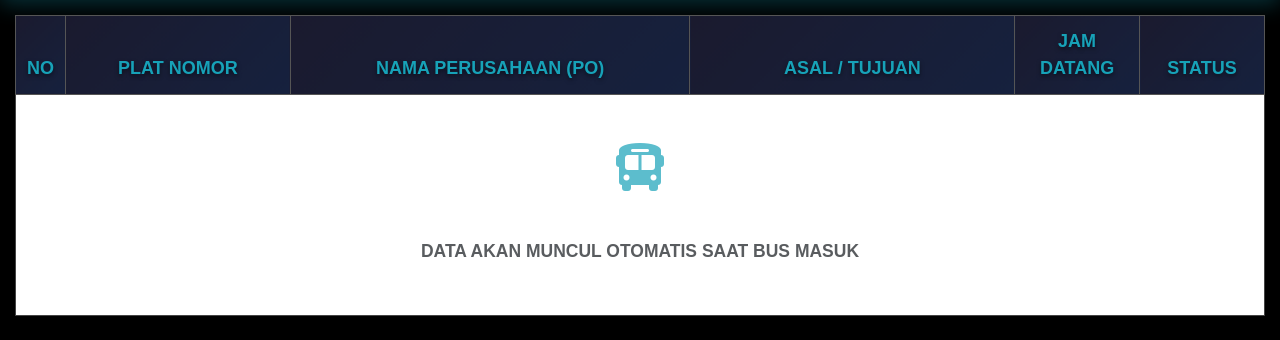
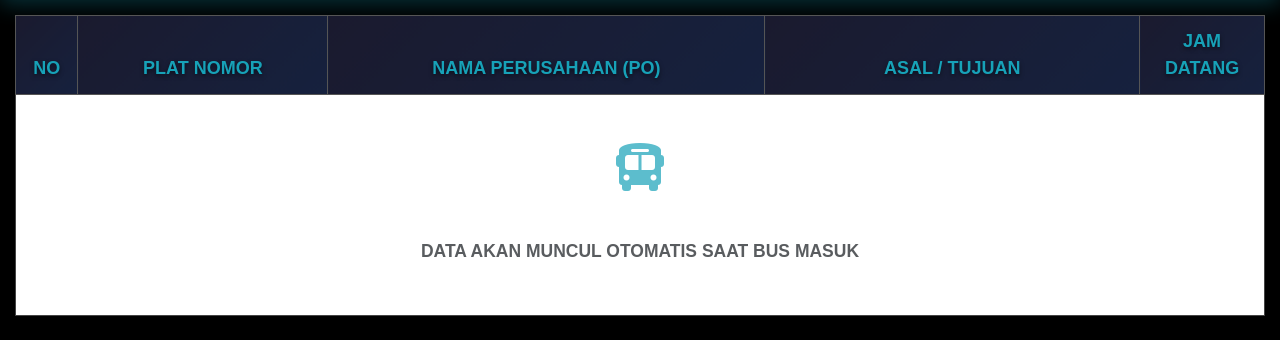
Before and after one commit to yosephhasugian/suara, a CodeIgniter app: page /database/bus_monitor/tv_kedatangan in a window 1280 px wide. Shown: the part 87-427 px from the top of the page. Run offline with CodeIgniter, Linux system fonts and the light colour scheme; a user stored in the database is signed in; data comes from the database, SQL or seed files in the repository; data that the repository does not hold is empty; some libraries are stand-ins or nearby versions.

Commit message:
Remove STATUS column from tv_keberangkatan and tv_kedatangan monitor views

```diff
--- a/application/views/bus_monitor/tv_kedatangan.php
+++ b/application/views/bus_monitor/tv_kedatangan.php
@@ -321,12 +321,11 @@
         <table class="table table-sm">
             <thead>
                 <tr>
-                    <th width="4%">NO</th>
-                    <th width="18%">PLAT NOMOR</th>
-                    <th width="32%">NAMA PERUSAHAAN (PO)</th>
-                    <th width="26%">ASAL / TUJUAN</th>
+                    <th width="5%">NO</th>
+                    <th width="20%">PLAT NOMOR</th>
+                    <th width="35%">NAMA PERUSAHAAN (PO)</th>
+                    <th width="30%">ASAL / TUJUAN</th>
                     <th width="10%">JAM DATANG</th>
-                    <th width="10%">STATUS</th>
                 </tr>
             </thead>
             <tbody id="tvTable" class="text-center">
@@ -402,7 +401,7 @@ function loadTV() {
 
         if (!res || res.length === 0) {
             html = `<tr>
-                <td colspan="6">
+                <td colspan="5">
                     <div class="empty-state">
                         <i class="fas fa-bus"></i>
                         <p>TIDAK ADA BUS YANG BARU TIBA</p>
@@ -422,7 +421,6 @@ function loadTV() {
                         <td class="text-start ps-4 po-name">${b.nama_po || '-'}</td>
                         <td class="tujuan text-start ps-4">${b.tujuan || 'Belum ditentukan'}</td>
                         <td class="waktu">${jam}</td>
-                        <td><div class="status-badge ${BADGE_CLASS}">${STATUS_TEXT}</div></td>
                     </tr>`;
                 }
             });
@@ -438,7 +436,7 @@ function loadTV() {
     }, 'json')
     .fail(function(xhr, status, error) {
         console.error("❌ Gagal mengambil data:", error);
-        $('#tvTable').html(`<tr><td colspan="6" class="text-danger p-4">
+        $('#tvTable').html(`<tr><td colspan="5" class="text-danger p-4">
             <i class="fas fa-exclamation-triangle me-2"></i>
             Gagal memuat data server
         </td></tr>`);
```
Also changed, not shown: application/views/bus_monitor/tv_keberangkatan.php (+6 -8 lines).
